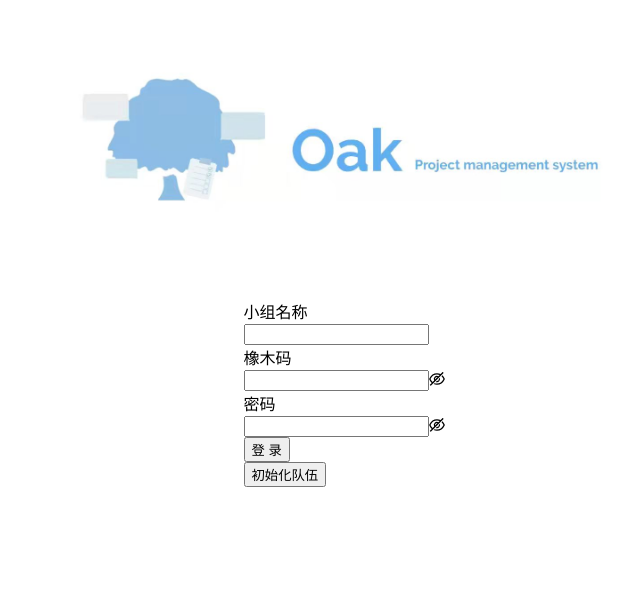
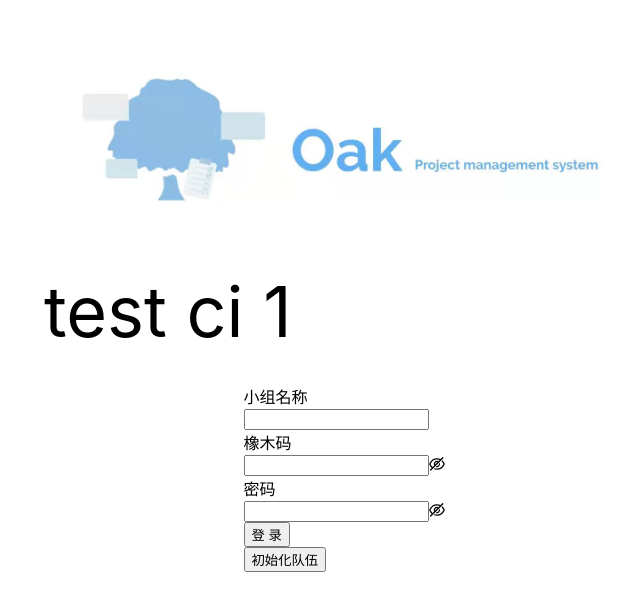
Before and after one commit to xxih/oak-fe, a React (Create React App) app: page /#/Login in a window 1280 px wide. Shown: the top 610 px of the page, without its empty margins (296-936 px from the left). Built offline with nearby package versions, Linux system fonts and the light colour scheme.

Commit message:
feat: 修改首页

```diff
--- a/src/views/Login/Login.js
+++ b/src/views/Login/Login.js
@@ -58,6 +58,7 @@ export default function Login() {
     <div className={style.page}>
       <div className={style.logo}>
         <img className={style.logoImg} src={logo} alt="" />
+        <div>test ci 1</div>
       </div>
       <div className={style.container}>
       <Form
```
Also changed, not shown: 1 other file (tests, documents, lock files or other folders).
